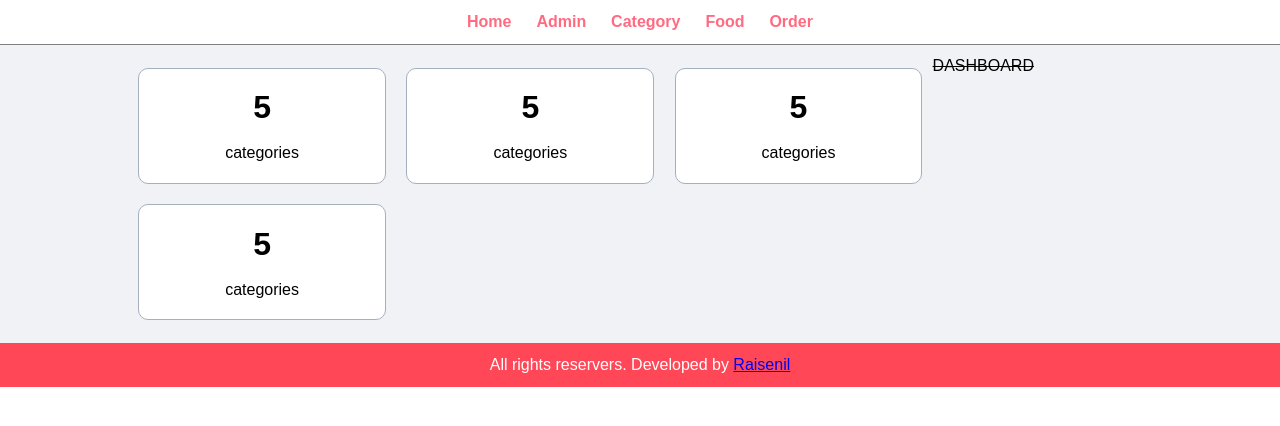
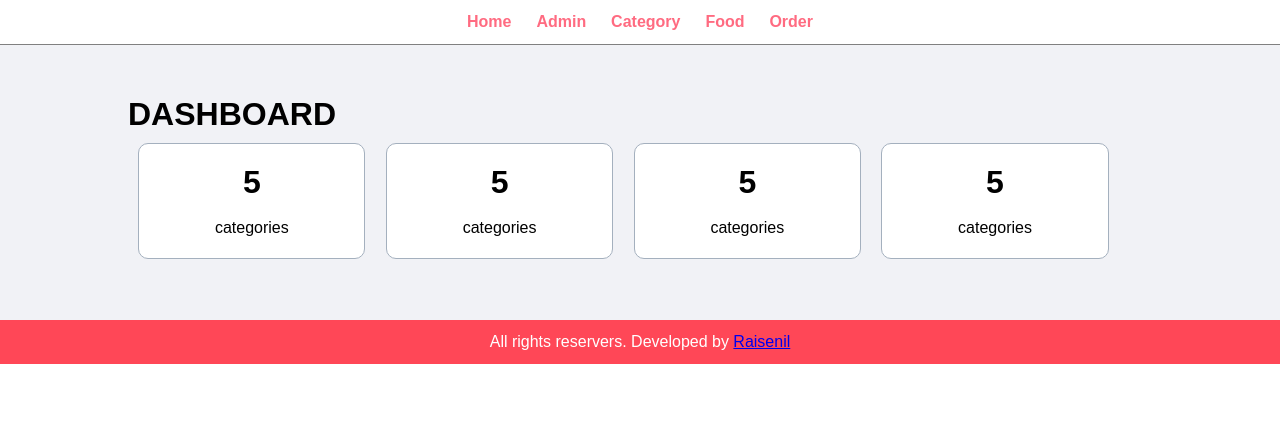
Before and after one commit to Raisenil/Food_Ordering_Website, a PHP site: page /admin/index.php in a window 1280 px wide. Shown: the top 426 px of the page. Run offline with PHP 8.4, Linux system fonts and the light colour scheme.

Commit message:
Update repo

```diff
--- a/admin/index.php
+++ b/admin/index.php
@@ -1,31 +1,9 @@
-<!DOCTYPE html>
-<html lang="en">
-<head>
-    <meta charset="UTF-8">
-    <meta name="viewport" content="width=device-width, initial-scale=1.0">
-    <title>Food Order Website - Home Page</title>
-
-    <link rel="stylesheet" href="../css/admin.css">
-</head>
-<body>
-    <!-- menu start -->
-    <div class="menu text-center">
-        <div class="wrapper">
-            <ul>
-                <li><a href="#">Home</a></li>
-                <li><a href="#">Admin</a></li>
-                <li><a href="#">Category</a></li>
-                <li><a href="#">Food</a></li>
-                <li><a href="#">Order</a></li>
-            </ul>
-        </div>
-    </div>
-    <!-- menu end -->
+<?php include("partials/menu.php")?>
 
     <!-- main start -->
     <div class="main-content">
         <div class="wrapper">
-            <s>DASHBOARD</s>
+            <h1>DASHBOARD</h1>
 
             <div class="col-4 text-center">
                 <h1>5</h1>
@@ -56,12 +34,4 @@
     </div>
     <!-- main end -->
 
-    <!-- footer start -->
-    <div class="footer">
-        <div class="wrapper">
-        <p class="text-center">All rights reservers. Developed by <a href="https://github.com/Raisenil" target="_blank">Raisenil</a> </p>
-        </div>
-    </div>
-    <!-- footer end -->
-</body>
-</html>
+<?php include("partials/footer.php")?>
--- /dev/null
+++ b/admin/partials/footer.php
@@ -0,0 +1,9 @@
+    <!-- footer start -->
+    <div class="footer">
+        <div class="wrapper">
+        <p class="text-center">All rights reservers. Developed by <a href="https://github.com/Raisenil" target="_blank">Raisenil</a> </p>
+        </div>
+    </div>
+    <!-- footer end -->
+</body>
+</html>
--- /dev/null
+++ b/admin/partials/menu.php
@@ -0,0 +1,23 @@
+<!DOCTYPE html>
+<html lang="en">
+<head>
+    <meta charset="UTF-8">
+    <meta name="viewport" content="width=device-width, initial-scale=1.0">
+    <title>Food Order Website - Home Page</title>
+
+    <link rel="stylesheet" href="../css/admin.css">
+</head>
+<body>
+    <!-- menu start -->
+    <div class="menu text-center">
+        <div class="wrapper">
+            <ul>
+                <li><a href="#">Home</a></li>
+                <li><a href="#">Admin</a></li>
+                <li><a href="#">Category</a></li>
+                <li><a href="#">Food</a></li>
+                <li><a href="#">Order</a></li>
+            </ul>
+        </div>
+    </div>
+    <!-- menu end -->
--- a/css/admin.css
+++ b/css/admin.css
@@ -52,10 +52,11 @@
 .main-content{
     /* margin: 1% 0; */
     background-color: #f1f2f6;
+    padding: 3% 0;
 }
 
 .col-4{
-    width: 20%;
+    width: 18%;
     background-color: white;
     border: 1px solid #a4b0be;
     border-radius: 10px;
```
Also changed, not shown: admin/manage-admin.php (added, +15 -0 lines).
